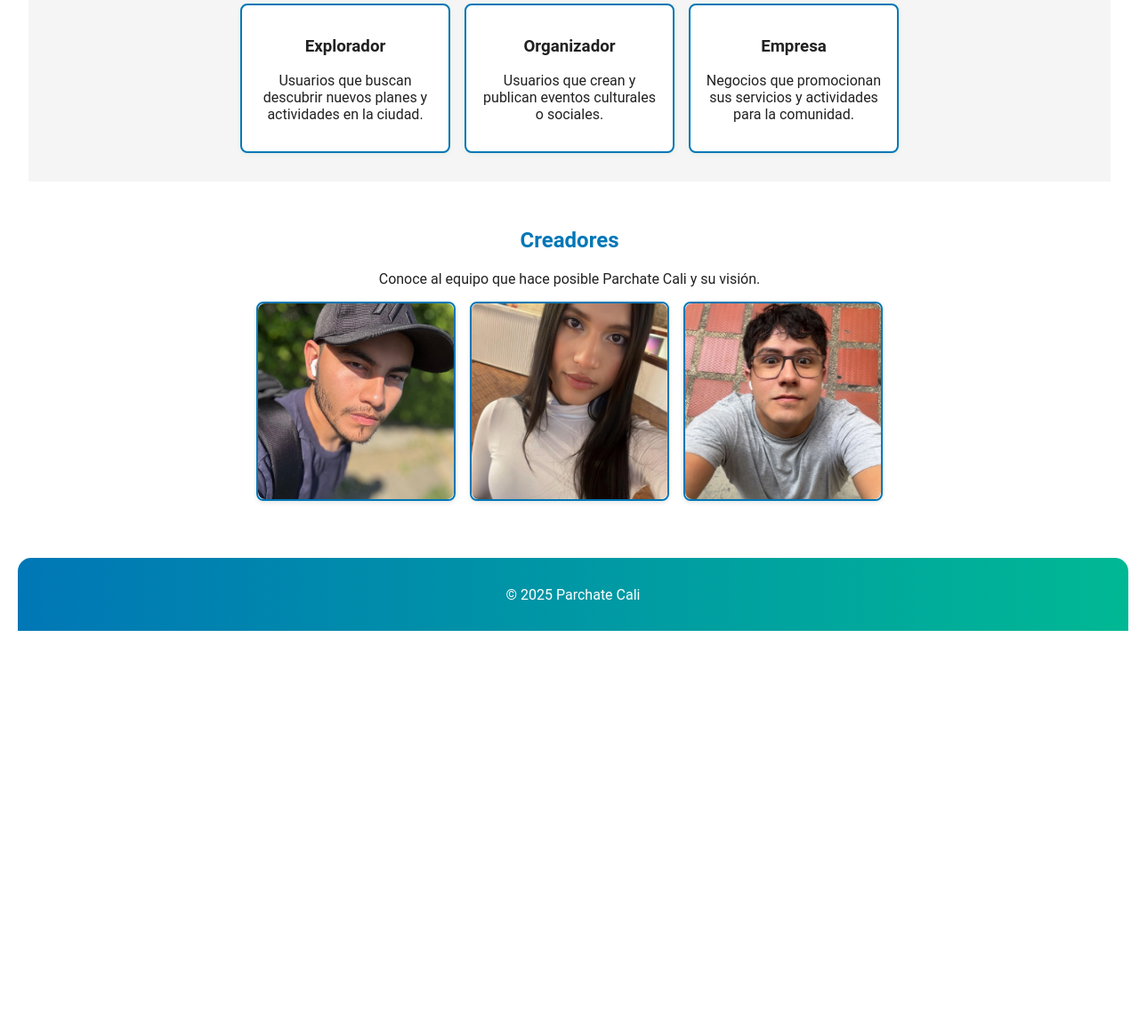
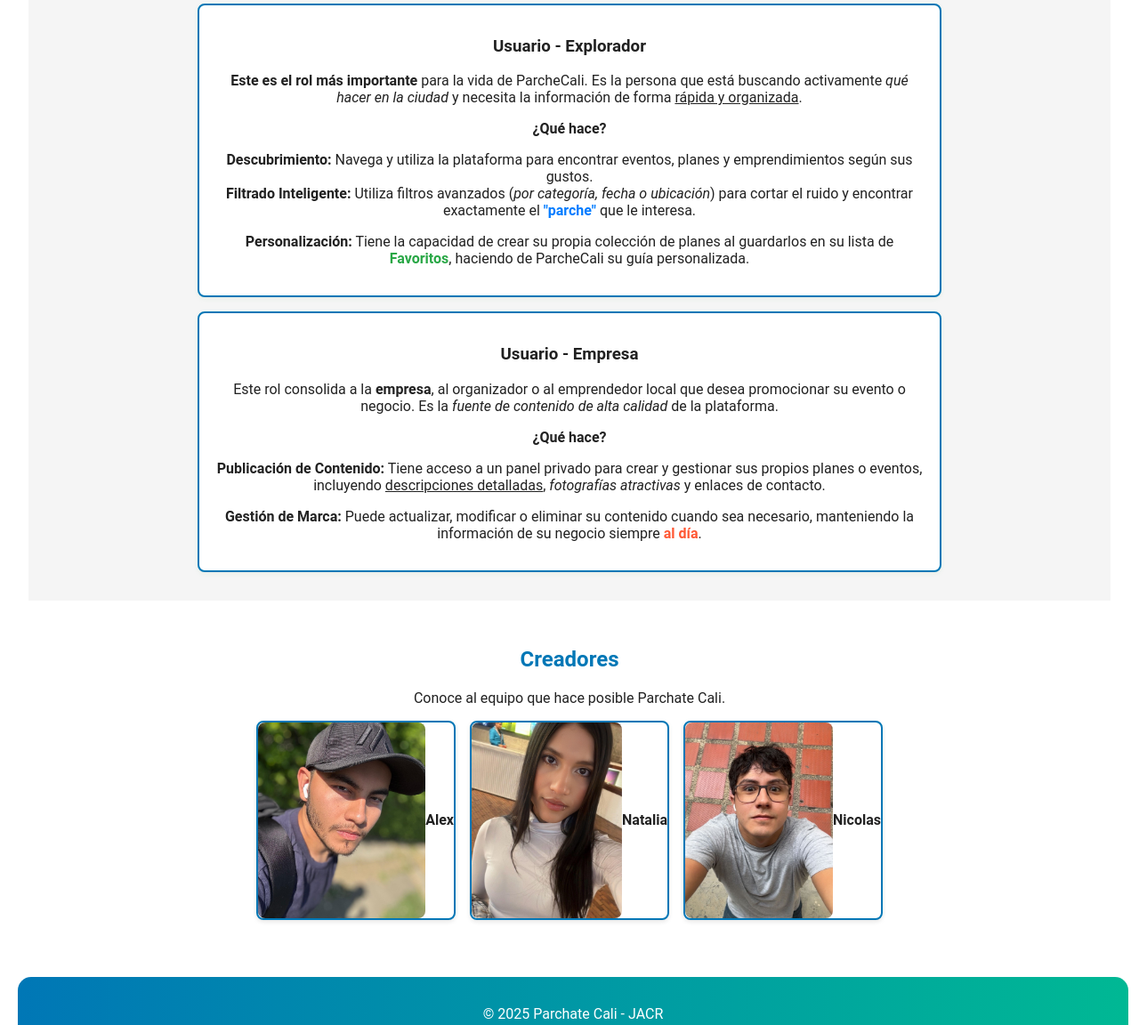
Before and after one commit to JhojanAlexanderCalambasRamirez/MiParcheCali-Bootcamp, a plain HTML site: page Frontend/Screens/bienvenido.html in a window 1280 px wide. Shown: the part 953-2105 px from the top of the page at 89% size. Before the commit the page ends 1662 px from the top, so only its background shows below. Drawn offline with nearby package versions, Linux system fonts and the light colour scheme.

Commit message:
Correciones desing

```diff
--- a/Frontend/Screens/bienvenido.html
+++ b/Frontend/Screens/bienvenido.html
@@ -9,14 +9,20 @@
   </head>
   <body>
     <header class="header-logo">
-    <p style="font-size: 35px; font-weight: bold; margin: 20px;">Parchate Cali</p>
+      <p style="font-size: 35px; font-weight: bold; margin: 20px">
+        Parchate Cali
+      </p>
       <nav>
         <ul>
           <li>
-          <label for="login-toggle" class="btn btn-primary">Iniciar Sesión</label>
+            <label for="login-toggle" class="btn btn-primary"
+              >Iniciar Sesión</label
+            >
           </li>
           <li>
-          <label for="register-toggle" class="btn btn-secondary">Crear Cuenta</label>
+            <label for="register-toggle" class="btn btn-secondary"
+              >Crear Cuenta</label
+            >
           </li>
         </ul>
       </nav>
@@ -26,10 +32,12 @@
       <section class="origen">
         <h1>¿Quiénes somos?</h1>
         <div class="descripcion">
-        <p style="font-size: 20px;">
-          Parchate Cali es una plataforma dedicada a conectar a los habitantes y visitantes de Cali con los mejores
-          planes, eventos y actividades que la ciudad tiene para ofrecer. Ya seas un explorador buscando nuevas
-          experiencias, un organizador queriendo compartir tus eventos, o una empresa promocionando tus servicios.
+          <p style="font-size: 20px">
+            Parchate Cali es una plataforma dedicada a conectar a los habitantes
+            y visitantes de Cali con los mejores planes, eventos y actividades
+            que la ciudad tiene para ofrecer. Ya seas un explorador buscando
+            nuevas experiencias, un organizador queriendo compartir tus eventos
+            o una empresa promocionando tus servicios.
           </p>
         </div>
 
@@ -46,36 +54,88 @@
       </section>
 
       <section class="tipos-usuario">
-      <h2 style="font-size: 50px;">Tipos de Usuario</h2>
+        <h2 style="font-size: 50px">Tipos de Usuario</h2>
         <div class="usuarios">
           <div class="usuario">
-          <h3>Explorador</h3>
-          <p>Usuarios que buscan descubrir nuevos planes y actividades en la ciudad.</p>
+            <h3>Usuario - Explorador</h3>
+            <p>
+              <strong>Este es el rol más importante</strong> para la vida de
+              ParcheCali. Es la persona que está buscando activamente
+              <em>qué hacer en la ciudad</em> y necesita la información de forma
+              <u>rápida y organizada</u>.
+            </p>
+            <p><strong>¿Qué hace?</strong></p>
+
+            <p>
+              <strong>Descubrimiento:</strong> Navega y utiliza la plataforma
+              para encontrar eventos, planes y emprendimientos según sus gustos.
+              <br />
+              <strong>Filtrado Inteligente:</strong> Utiliza filtros avanzados
+              (<em>por categoría, fecha o ubicación</em>) para cortar el ruido y
+              encontrar exactamente el
+              <span style="color: #007bff; font-weight: bold">"parche"</span>
+              que le interesa.
+            </p>
+
+            <p>
+              <strong>Personalización:</strong> Tiene la capacidad de crear su
+              propia colección de planes al guardarlos en su lista de
+              <span style="color: #28a745; font-weight: bold">Favoritos</span>,
+              haciendo de ParcheCali su guía personalizada.
+            </p>
           </div>
           <div class="usuario">
-          <h3>Organizador</h3>
-          <p>Usuarios que crean y publican eventos culturales o sociales.</p>
-        </div>
-        <div class="usuario">
-          <h3>Empresa</h3>
-          <p>Negocios que promocionan sus servicios y actividades para la comunidad.</p>
+            <h3>Usuario - Empresa</h3>
+            <p>
+              Este rol consolida a la <strong>empresa</strong>, al organizador o
+              al emprendedor local que desea promocionar su evento o negocio. Es
+              la <em>fuente de contenido de alta calidad</em> de la plataforma.
+            </p>
+            <p><strong>¿Qué hace?</strong></p>
+            <p>
+              <strong>Publicación de Contenido:</strong> Tiene acceso a un panel
+              privado para crear y gestionar sus propios planes o eventos,
+              incluyendo <u>descripciones detalladas</u>,
+              <em>fotografías atractivas</em> y enlaces de contacto.
+            </p>
+            <p>
+              <strong>Gestión de Marca:</strong> Puede actualizar, modificar o
+              eliminar su contenido cuando sea necesario, manteniendo la
+              información de su negocio siempre
+              <span style="color: #ff5733; font-weight: bold">al día</span>.
+            </p>
           </div>
         </div>
       </section>
 
       <section class="creadores">
         <h2>Creadores</h2>
-      <p>Conoce al equipo que hace posible Parchate Cali y su visión.</p>
+        <p>Conoce al equipo que hace posible Parchate Cali.</p>
         <div class="equipo">
-        <div class="miembro"><img src="../Imagenes/miembro1.jpg" alt="Miembro 1" /></div>
-        <div class="miembro"><img src="../Imagenes/miembro2.jpg" alt="Miembro 2" /></div>
-        <div class="miembro"><img src="../Imagenes/miembro3.jpg" alt="Miembro 3" /></div>
+          <div class="miembro">
+            <img src="../Imagenes/miembro1.jpg" alt="Miembro 1" />
+            <p style="text-align: center; font-weight: bold; margin-top: 15px">
+              Alex
+            </p>
+          </div>
+          <div class="miembro">
+            <img src="../Imagenes/miembro2.jpg" alt="Miembro 2" />
+            <p style="text-align: center; font-weight: bold; margin-top: 15px">
+              Natalia
+            </p>
+          </div>
+          <div class="miembro">
+            <img src="../Imagenes/miembro3.jpg" alt="Miembro 3" />
+            <p style="text-align: center; font-weight: bold; margin-top: 15px">
+              Nicolas
+            </p>
+          </div>
         </div>
       </section>
     </main>
 
     <footer>
-    <p>&copy; 2025 Parchate Cali</p>
+      <p>&copy; 2025 Parchate Cali - JACR</p>
     </footer>
 
     <input type="checkbox" id="login-toggle" hidden />
@@ -84,14 +144,19 @@
     <div class="modal login-modal">
       <div class="modal-content">
         <label for="login-toggle" class="modal-close btn">&times;</label>
-      <h3 style="font-size: 30px; margin-bottom: -2px;">Iniciar Sesión</h3>
+        <h3 style="font-size: 30px; margin-bottom: -2px">Iniciar Sesión</h3>
 
-      <div id="fbLogin" class="alert error" style="display:none;"></div>
+        <div id="fbLogin" class="alert error" style="display: none"></div>
 
         <form id="loginForm" novalidate>
-        <p style="margin-bottom: -10px;">Correo Electrónico</p>
-        <input id="lEmail" type="email" placeholder="tucorreo@ejemplo.com" required />
-        <p style="margin-bottom: -10px;">Contraseña</p>
+          <p style="margin-bottom: -10px">Correo Electrónico</p>
+          <input
+            id="lEmail"
+            type="email"
+            placeholder="tucorreo@ejemplo.com"
+            required
+          />
+          <p style="margin-bottom: -10px">Contraseña</p>
           <input id="lPass" type="password" placeholder="••••••••" required />
           <button id="btnLogin" type="submit" class="big-check-btn">✓</button>
         </form>
@@ -103,83 +168,103 @@
         <label for="register-toggle" class="modal-close btn">&times;</label>
         <h3>Crear Cuenta</h3>
 
-      <div id="fbRegister" class="alert error" style="display:none;"></div>
+        <div id="fbRegister" class="alert error" style="display: none"></div>
 
         <form id="registerForm" novalidate>
-        <label>Nombre
+          <label
+            >Nombre
             <input id="rNombre" type="text" required />
           </label>
-        <label>Correo
+          <label
+            >Correo
             <input id="rEmail" type="email" required />
           </label>
-        <label>Contraseña
+          <label
+            >Contraseña
             <input id="rPass" type="password" required />
           </label>
-        <label>Tipo de Usuario
+          <label
+            >Tipo de Usuario
             <select id="rRol" required>
               <option value="" disabled selected>Seleccione...</option>
               <option value="USUARIO_BUSCADOR">Usuario / Explorador</option>
               <option value="USUARIO_EMPRESA">Empresa</option>
             </select>
           </label>
-        <button id="btnRegister" type="submit" class="btn btn-primary">Crear cuenta</button>
+          <button id="btnRegister" type="submit" class="btn btn-primary">
+            Crear cuenta
+          </button>
         </form>
       </div>
     </div>
 
     <script src="https://cdn.jsdelivr.net/npm/axios/dist/axios.min.js"></script>
     <script>
-
       const API = {
-      AUTH: 'http://localhost:3001/auth'
+        AUTH: "http://localhost:3001/auth",
       };
 
       const Session = {
         set(token, user) {
-        localStorage.setItem('token', token);
-        localStorage.setItem('user', JSON.stringify(user));
+          localStorage.setItem("token", token);
+          localStorage.setItem("user", JSON.stringify(user));
         },
         user() {
-        try { return JSON.parse(localStorage.getItem('user')); } catch { return null; }
+          try {
+            return JSON.parse(localStorage.getItem("user"));
+          } catch {
+            return null;
+          }
         },
         token() {
-        return localStorage.getItem('token');
+          return localStorage.getItem("token");
         },
         clear() {
-        localStorage.removeItem('token');
-        localStorage.removeItem('user');
-      }
+          localStorage.removeItem("token");
+          localStorage.removeItem("user");
+        },
       };
 
-    function show(el, text, type='error') {
+      function show(el, text, type = "error") {
         el.className = `alert ${type}`;
         el.textContent = text;
-      el.style.display = 'block';
+        el.style.display = "block";
       }
-    function hide(el) { el.style.display = 'none'; }
-    function disable(el, on=true){ if(el){ el.disabled = on; el.style.opacity = on ? .6 : 1; } }
-
-    function goToRole(u){
-      if (!u) return;
-      if (u.rol === 'USUARIO_EMPRESA')       window.location.href = './usuario_empresa.html';
-      else if (u.rol === 'USUARIO_BUSCADOR') window.location.href = './usuario_buscador.html';
-      else if (u.rol === 'ADMIN')            window.location.href = './admin.html';
+      function hide(el) {
+        el.style.display = "none";
+      }
+      function disable(el, on = true) {
+        if (el) {
+          el.disabled = on;
+          el.style.opacity = on ? 0.6 : 1;
+        }
       }
 
-    (async function bootWelcome(){
+      function goToRole(u) {
+        if (!u) return;
+        if (u.rol === "USUARIO_EMPRESA")
+          window.location.href = "./usuario_empresa.html";
+        else if (u.rol === "USUARIO_BUSCADOR")
+          window.location.href = "./usuario_buscador.html";
+        else if (u.rol === "ADMIN") window.location.href = "./admin.html";
+      }
+
+      (async function bootWelcome() {
         const url = new URL(location.href);
-      if (url.searchParams.get('logout') === '1'){
+        if (url.searchParams.get("logout") === "1") {
           Session.clear();
-        history.replaceState({}, '', location.pathname);
+          history.replaceState({}, "", location.pathname);
           return;
         }
 
         const token = Session.token();
-      const rawUser = localStorage.getItem('user');
+        const rawUser = localStorage.getItem("user");
         if (!token || !rawUser) return;
 
         try {
-        await axios.get(`${API.AUTH}/me`, { headers: { Authorization: `Bearer ${token}` } });
+          await axios.get(`${API.AUTH}/me`, {
+            headers: { Authorization: `Bearer ${token}` },
+          });
           const u = JSON.parse(rawUser);
           goToRole(u);
         } catch {
@@ -187,58 +272,79 @@
         }
       })();
 
-    document.getElementById('loginForm').addEventListener('submit', async (e) => {
+      document
+        .getElementById("loginForm")
+        .addEventListener("submit", async (e) => {
           e.preventDefault();
-      const fb = document.getElementById('fbLogin'); hide(fb);
-      const btn = document.getElementById('btnLogin');
+          const fb = document.getElementById("fbLogin");
+          hide(fb);
+          const btn = document.getElementById("btnLogin");
 
-      const email = document.getElementById('lEmail').value.trim();
-      const password = document.getElementById('lPass').value.trim();
+          const email = document.getElementById("lEmail").value.trim();
+          const password = document.getElementById("lPass").value.trim();
           if (!email || !password) {
-        show(fb, 'Por favor ingresa tu correo y contraseña.');
+            show(fb, "Por favor ingresa tu correo y contraseña.");
             return;
           }
 
           try {
             disable(btn, true);
-        const { data } = await axios.post(`${API.AUTH}/login`, { email, password });
+            const { data } = await axios.post(`${API.AUTH}/login`, {
+              email,
+              password,
+            });
             Session.set(data.token, data.user);
 
-        document.getElementById('login-toggle').checked = false;
+            document.getElementById("login-toggle").checked = false;
 
             goToRole(data.user);
           } catch (e2) {
-        show(fb, e2?.response?.data?.error || 'Credenciales inválidas o servicio no disponible.');
+            show(
+              fb,
+              e2?.response?.data?.error ||
+                "Credenciales inválidas o servicio no disponible."
+            );
           } finally {
             disable(btn, false);
           }
         });
 
-    document.getElementById('registerForm').addEventListener('submit', async (e) => {
+      document
+        .getElementById("registerForm")
+        .addEventListener("submit", async (e) => {
           e.preventDefault();
-      const fb = document.getElementById('fbRegister'); hide(fb);
-      const btn = document.getElementById('btnRegister');
+          const fb = document.getElementById("fbRegister");
+          hide(fb);
+          const btn = document.getElementById("btnRegister");
 
-      const nombre   = document.getElementById('rNombre').value.trim();
-      const email    = document.getElementById('rEmail').value.trim();
-      const password = document.getElementById('rPass').value.trim();
-      const rol      = document.getElementById('rRol').value;
+          const nombre = document.getElementById("rNombre").value.trim();
+          const email = document.getElementById("rEmail").value.trim();
+          const password = document.getElementById("rPass").value.trim();
+          const rol = document.getElementById("rRol").value;
 
           if (!nombre || !email || !password || !rol) {
-        show(fb, 'Completa todos los campos del registro.');
+            show(fb, "Completa todos los campos del registro.");
             return;
           }
 
           try {
             disable(btn, true);
-        const { data } = await axios.post(`${API.AUTH}/register`, { nombre, email, password, rol });
+            const { data } = await axios.post(`${API.AUTH}/register`, {
+              nombre,
+              email,
+              password,
+              rol,
+            });
             Session.set(data.token, data.user);
 
-        document.getElementById('register-toggle').checked = false;
+            document.getElementById("register-toggle").checked = false;
 
             goToRole(data.user);
           } catch (e2) {
-        show(fb, e2?.response?.data?.error || 'No fue posible crear tu cuenta.');
+            show(
+              fb,
+              e2?.response?.data?.error || "No fue posible crear tu cuenta."
+            );
           } finally {
             disable(btn, false);
           }
--- a/Frontend/Styles/bienvenido.css
+++ b/Frontend/Styles/bienvenido.css
@@ -55,11 +55,11 @@
 
 .btn:hover {
   transform: translateY(-2px);
-  box-shadow: 0 4px 8px rgba(0,0,0,0.15);
+  box-shadow: 0 4px 8px rgba(0, 0, 0, 0.714);
 }
 
 .btn-primary {
-  background-color: #00B894;
+  background-color: #3da590;
   color: #FFFFFF;
 }
 
@@ -174,7 +174,7 @@
 }
 
 .modal-close:hover {
-  color: #00B894;
+  color: #006551;
 }
 
 @keyframes fadeIn {
@@ -256,7 +256,7 @@
   border: 2px solid #0077B6;
   border-radius: 0.5rem;
   padding: 1rem;
-  width: 200px;
+  width: 800px;
   box-shadow: 0 2px 5px #75bc761a;
   transition: transform 0.3s ease, box-shadow 0.3s ease, border-color 0.3s ease;
 }
```
Lines whose indentation alone changed are shown as unchanged.
